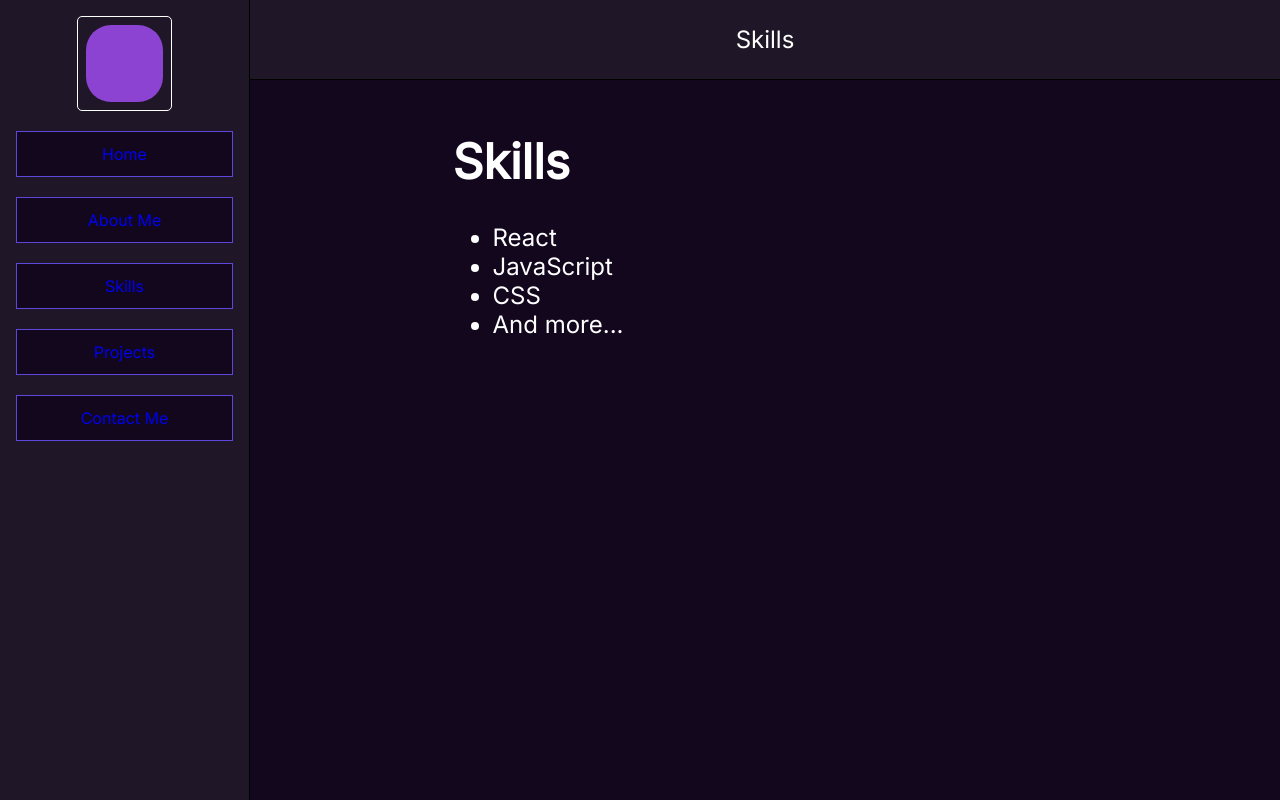
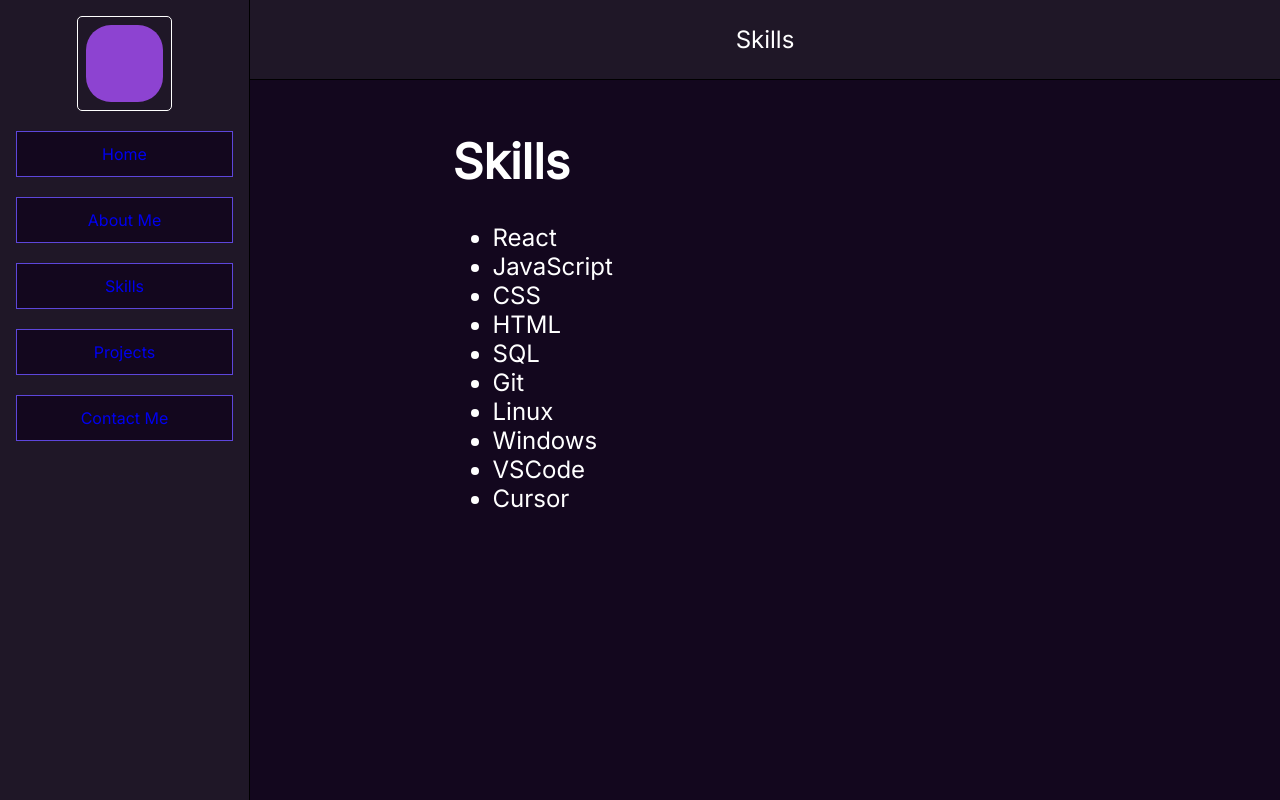
Before and after one commit to seaflapp/react-portfolio, a React (Create React App) app: page /skills in a window 1280 px wide. Built offline with nearby package versions, Linux system fonts and the light colour scheme.

Commit message:
added more info to the pages

```diff
--- a/src/components/ContactPage.jsx
+++ b/src/components/ContactPage.jsx
@@ -5,6 +5,10 @@ const ContactPage = () => (
   <MainLayout pageTitle="Contact">
     <h1>Contact</h1>
     <p>You can reach me via email or phone.</p>
+    <ul>
+        <li>Email: <a href="mailto:contact@example.com">contact@example.com</a></li>
+        <li>Phone: <a href="tel:+1234567890">+1234567890</a></li>
+    </ul>
   </MainLayout>
 );
 
--- a/src/components/SkillsPage.jsx
+++ b/src/components/SkillsPage.jsx
@@ -8,7 +8,13 @@ const SkillsPage = () => (
       <li>React</li>
       <li>JavaScript</li>
       <li>CSS</li>
-      <li>And more...</li>
+      <li>HTML</li>
+      <li>SQL</li>
+      <li>Git</li>
+      <li>Linux</li>
+      <li>Windows</li>
+      <li>VSCode</li>
+      <li>Cursor</li>
     </ul>
   </MainLayout>
 );
```
